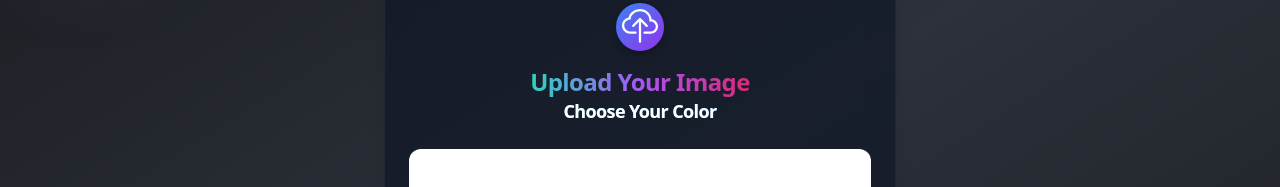
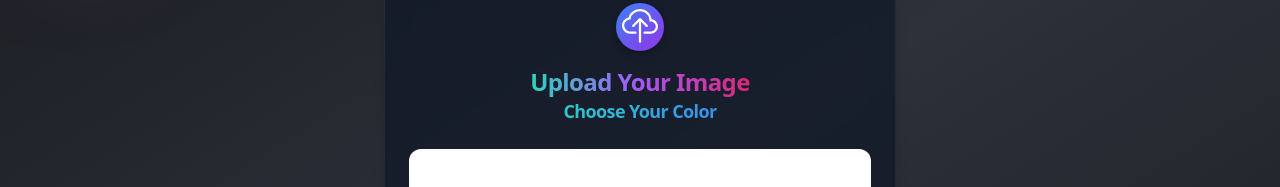
Before and after one commit to priyankap0101/PicColorPicker, a React (Vite) app: page / in a window 1280 px wide. Shown: the part 195-382 px from the top of the page. Built offline with nearby package versions, Linux system fonts and the light colour scheme.

Commit message:
Enhance UI for 'Choose Your Color' span element: improved hover effects, scaling, brightness, focus ring, and dark mode accessibility

```diff
--- a/src/component/ImageUpload.jsx
+++ b/src/component/ImageUpload.jsx
@@ -130,7 +130,7 @@ const ImageUpload = () => {
           </span>
 
           {/* Subheading */}
-          <span className="block text-lg font-semibold text-white transition-all duration-300 ease-in-out bg-clip-text bg-gradient-to-r from-teal-400 to-blue-500 hover:text-transparent hover:scale-105 focus:outline-none focus:ring-2 focus:ring-teal-400">
+          <span className="block text-lg font-semibold text-transparent transition-all duration-300 ease-in-out bg-clip-text bg-gradient-to-r from-teal-400 to-blue-500 hover:scale-110 hover:brightness-125 focus:outline-none focus:ring-4 focus:ring-teal-400/70 focus:ring-offset-2 focus:ring-offset-gray-100 dark:focus:ring-offset-gray-800">
             Choose Your Color
           </span>
 
@@ -232,7 +232,6 @@ const ImageUpload = () => {
           <FaRedo className="mr-3 text-lg sm:text-xl" aria-hidden="true" />
           <span>Reset Canvas</span>
         </button>
-
       )}
     </div>
   );
```
Lines whose indentation alone changed are shown as unchanged.
